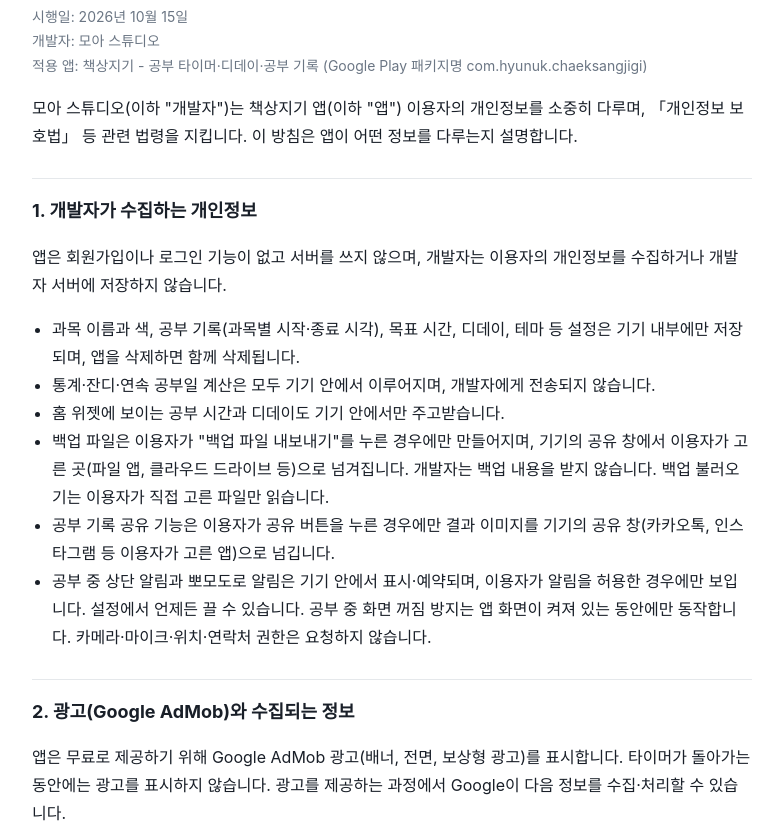
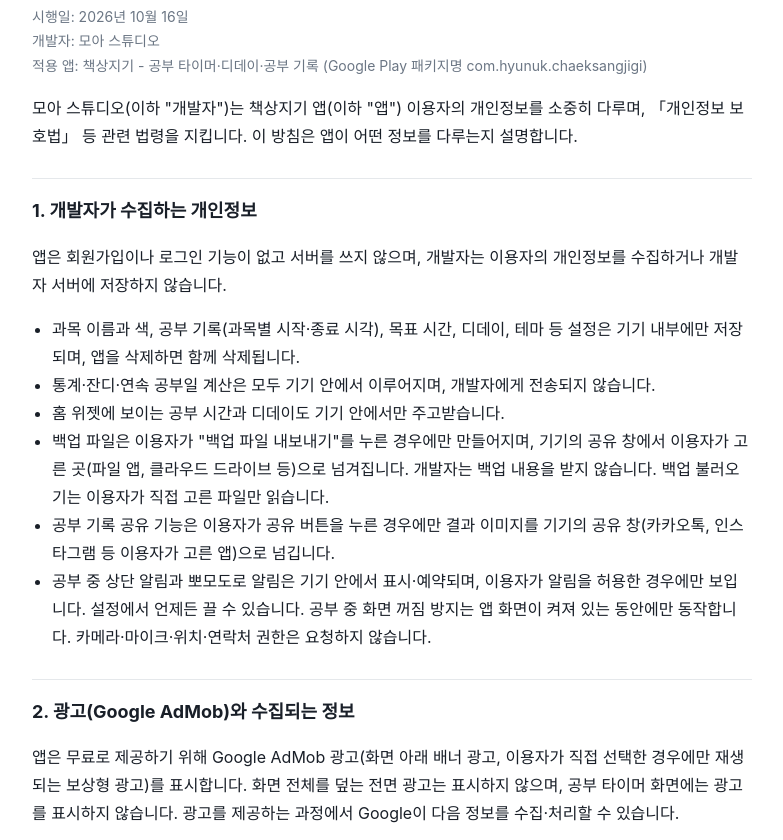
Before and after one commit to hyunuk-Jeong/hyunuk-Jeong.github.io, a plain HTML site: page privacy/chaeksangjigi.html in a window 1280 px wide. Shown: the part 89-929 px from the top of the page, without its empty margins (248-1031 px from the left). Drawn offline with Linux system fonts and the light colour scheme.

Commit message:
책상지기 개인정보처리방침: 전면 광고 제거 반영

```diff
--- a/privacy/chaeksangjigi.html
+++ b/privacy/chaeksangjigi.html
@@ -9,7 +9,7 @@
 <body>
 <main>
 <h1>책상지기 개인정보처리방침</h1>
-<p class="meta">시행일: 2026년 10월 15일</p>
+<p class="meta">시행일: 2026년 10월 16일</p>
 <p class="meta">개발자: 모아 스튜디오</p>
 <p class="meta">적용 앱: 책상지기 - 공부 타이머·디데이·공부 기록 (Google Play 패키지명 com.hyunuk.chaeksangjigi)</p>
 <p>모아 스튜디오(이하 "개발자")는 책상지기 앱(이하 "앱") 이용자의 개인정보를 소중히 다루며, 「개인정보 보호법」 등 관련 법령을 지킵니다. 이 방침은 앱이 어떤 정보를 다루는지 설명합니다.</p>
@@ -24,7 +24,7 @@
 <li>공부 중 상단 알림과 뽀모도로 알림은 기기 안에서 표시·예약되며, 이용자가 알림을 허용한 경우에만 보입니다. 설정에서 언제든 끌 수 있습니다. 공부 중 화면 꺼짐 방지는 앱 화면이 켜져 있는 동안에만 동작합니다. 카메라·마이크·위치·연락처 권한은 요청하지 않습니다.</li>
 </ul>
 <h2>2. 광고(Google AdMob)와 수집되는 정보</h2>
-<p>앱은 무료로 제공하기 위해 Google AdMob 광고(배너, 전면, 보상형 광고)를 표시합니다. 타이머가 돌아가는 동안에는 광고를 표시하지 않습니다. 광고를 제공하는 과정에서 Google이 다음 정보를 수집·처리할 수 있습니다.</p>
+<p>앱은 무료로 제공하기 위해 Google AdMob 광고(화면 아래 배너 광고, 이용자가 직접 선택한 경우에만 재생되는 보상형 광고)를 표시합니다. 화면 전체를 덮는 전면 광고는 표시하지 않으며, 공부 타이머 화면에는 광고를 표시하지 않습니다. 광고를 제공하는 과정에서 Google이 다음 정보를 수집·처리할 수 있습니다.</p>
 <ul>
 <li>광고 ID 등 기기 식별자</li>
 <li>IP 주소로 추정한 대략적인 위치</li>
```
